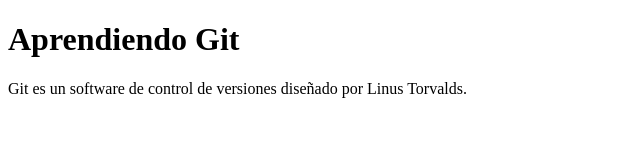
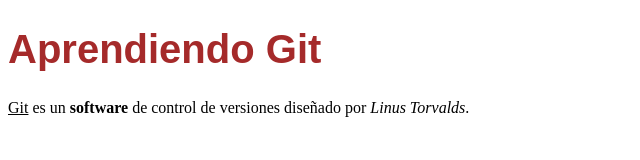
Before and after one commit to Alebottone/PWFE-M1-06, a plain HTML site: page index.html in a window 1280 px wide. Shown: the whole page, without its empty margins (0-640 px from the left). Drawn offline with Linux system fonts and the light colour scheme.

Commit message:
Introduccion a css

```diff
--- a/index.html
+++ b/index.html
@@ -1,11 +1,11 @@
 <!DOCTYPE html>
 <html>
-<head>
-	<meta charset="utf-8">
-	<title>Aprendiendo Git</title>
-</head>
-<body>
-    <h1>Aprendiendo Git</h1>
-    <p> Git es un software de control de versiones diseñado por Linus Torvalds.</p>
+	<head>
+		<meta charset="utf-8">
+		<title>Aprendiendo Git</title>
+	</head>
+	<body>
+    	<h1 style="color: brown;font-family: arial; font-size: 40px;">Aprendiendo Git</h1>
+    	<p><ins>Git</ins> es un <strong>software</strong> de control de versiones diseñado por<em> Linus Torvalds</em>.</p>
 </body>
 </html>
```
